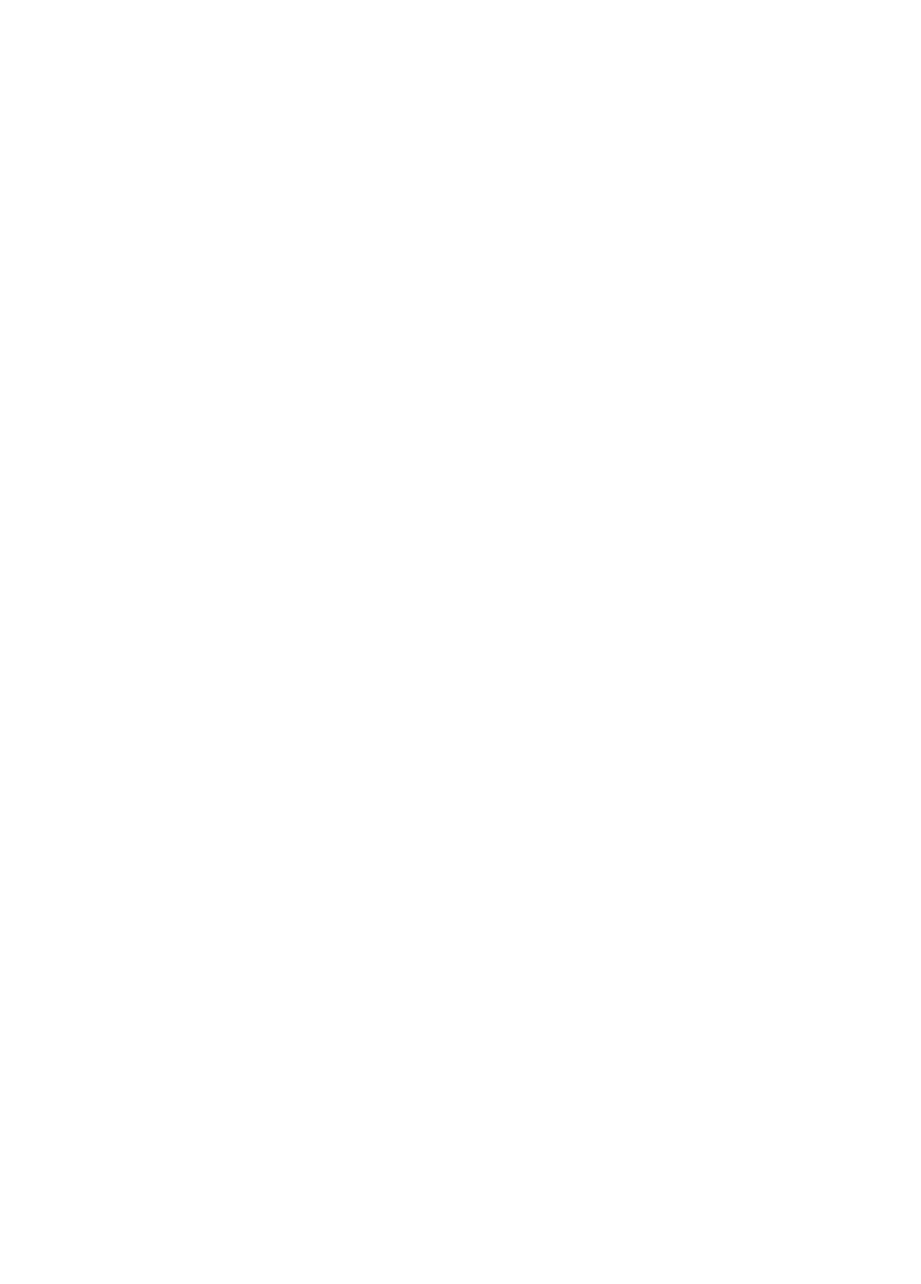
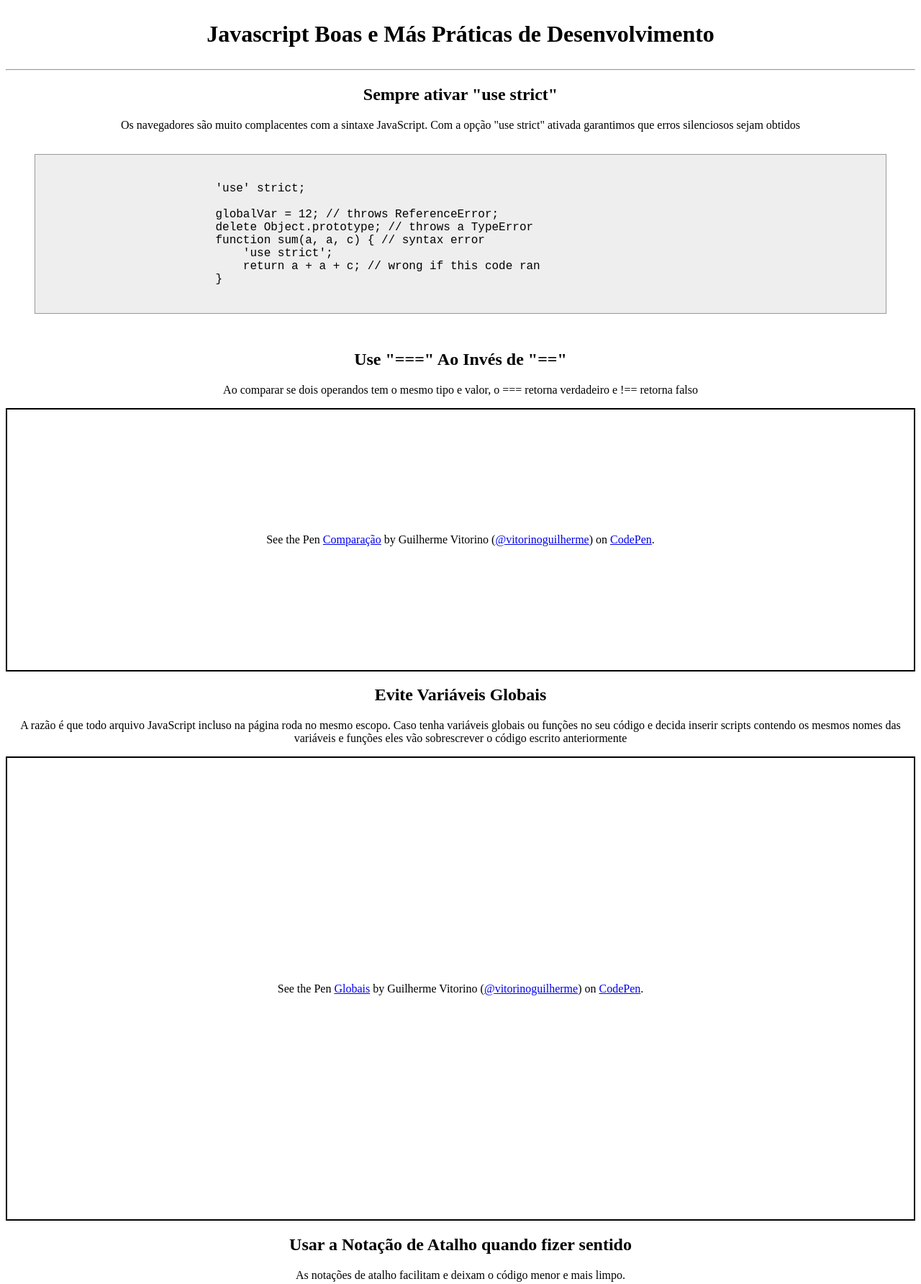
Before and after one commit to vitorinoguilherme/ifsp-dw2a4-javascript-project, a plain HTML site: page index.html in a window 1280 px wide. Shown: the top 1784 px of the page at 72% size. Before the commit the page ends 800 px from the top, so only its background shows below. Drawn offline with Linux system fonts and the light colour scheme; a script that the page names is missing.

Commit message:
add simple content and style to webpage

```diff
--- /dev/null
+++ b/css/mainStyles.css
@@ -0,0 +1,16 @@
+.c-container {
+    text-align: center;
+}
+
+.c-container__examplesjs {
+    display: inline-block;
+}
+
+pre code {
+    background-color: #eee;
+    border: 1px solid #999;
+    display: block;
+    text-align: justify;
+    padding: 20px;
+    font-size: large;
+  }
--- a/index.html
+++ b/index.html
@@ -5,8 +5,79 @@
     <meta http-equiv="X-UA-Compatible" content="IE=edge">
     <meta name="viewport" content="width=device-width, initial-scale=1.0">
     <title>js-learning</title>
+
+
+    <script src="https://requirejs.org/docs/release/2.3.5/minified/require.js"></script>
+    <script src="js/jquery-3.6.0.min.js"></script>
+    <script src="js/mainFunctions.js"></script>
+    <link rel="stylesheet" href="css/mainStyles.css" type="text/css">
+
 </head>
 <body>
+    <div class="c-container">
+        <div class="c-container__examplesjs">
+            <h1>Javascript Boas e Más Práticas de Desenvolvimento</h1></div><hr>
+
+            <h2>Sempre ativar "use strict"</h2>
+            <p>Os navegadores são muito complacentes com a sintaxe JavaScript. Com a opção "use strict" ativada garantimos que erros silenciosos sejam obtidos</p>
+            <figure>
+                <pre>
+                    <code>
+                        'use' strict;
+
+                        globalVar = 12; // throws ReferenceError;
+                        delete Object.prototype; // throws a TypeError
+                        function sum(a, a, c) { // syntax error
+                            'use strict';
+                            return a + a + c; // wrong if this code ran
+                        }
+                    </code>
+                </pre>
+            </figure>
+
+            <h2>Use "===" Ao Invés de "=="</h2>
+            <p>Ao comparar se dois operandos tem o mesmo tipo e valor, o === retorna verdadeiro e !== retorna falso</p>
+            <p class="codepen" data-height="366" data-theme-id="dark" data-default-tab="js,result" data-user="vitorinoguilherme" data-slug-hash="vYxQpLa" style="height: 366px; box-sizing: border-box; display: flex; align-items: center; justify-content: center; border: 2px solid; margin: 1em 0; padding: 1em;" data-pen-title="Comparação">
+                <span>See the Pen <a href="https://codepen.io/vitorinoguilherme/pen/vYxQpLa">
+                Comparação</a> by Guilherme Vitorino (<a href="https://codepen.io/vitorinoguilherme">@vitorinoguilherme</a>)
+                on <a href="https://codepen.io">CodePen</a>.</span>
+            </p>
+            <script async src="https://cpwebassets.codepen.io/assets/embed/ei.js"></script>
+            <div id="examplesjs__expressions-and-operators"></div>
+
+            <h2>Evite Variáveis Globais</h2>
+            <p>
+                A razão é que todo arquivo JavaScript incluso na página roda no mesmo escopo. Caso tenha variáveis globais ou funções no seu código
+                e decida inserir scripts contendo os mesmos nomes das variáveis e funções eles vão sobrescrever o código escrito anteriormente
+            </p>
+            <p class="codepen" data-height="645" data-theme-id="dark" data-default-tab="js,result" data-user="vitorinoguilherme" data-slug-hash="JjWepGw" style="height: 645px; box-sizing: border-box; display: flex; align-items: center; justify-content: center; border: 2px solid; margin: 1em 0; padding: 1em;" data-pen-title="Globais">
+                <span>See the Pen <a href="https://codepen.io/vitorinoguilherme/pen/JjWepGw">
+                Globais</a> by Guilherme Vitorino (<a href="https://codepen.io/vitorinoguilherme">@vitorinoguilherme</a>)
+                on <a href="https://codepen.io">CodePen</a>.</span>
+            </p>
+            <script async src="https://cpwebassets.codepen.io/assets/embed/ei.js"></script>
+
+            <h2>Usar a Notação de Atalho quando fizer sentido</h2>
+            <p>As notações de atalho facilitam e deixam o código menor e mais limpo.</p>
+            <p class="codepen" data-height="538" data-theme-id="dark" data-default-tab="js" data-user="vitorinoguilherme" data-slug-hash="GRWwQer" style="height: 538px; box-sizing: border-box; display: flex; align-items: center; justify-content: center; border: 2px solid; margin: 1em 0; padding: 1em;" data-pen-title="GRWwQer">
+                <span>See the Pen <a href="https://codepen.io/vitorinoguilherme/pen/GRWwQer">
+                GRWwQer</a> by Guilherme Vitorino (<a href="https://codepen.io/vitorinoguilherme">@vitorinoguilherme</a>)
+                on <a href="https://codepen.io">CodePen</a>.</span>
+            </p>
+            <script async src="https://cpwebassets.codepen.io/assets/embed/ei.js"></script>
+
+            <h2>A Forma Mais Rápida de Construir uma Cadeia de Caracteres</h2>
+            <p>Existem opções mais performáticas do que o for simples. Quando precisar iterar por um vetor ou objeto identifique a solução mais rápida para o trabalho em questão</p>
+            <p class="codepen" data-height="388" data-theme-id="dark" data-default-tab="js,result" data-user="vitorinoguilherme" data-slug-hash="JjWeLMR" style="height: 388px; box-sizing: border-box; display: flex; align-items: center; justify-content: center; border: 2px solid; margin: 1em 0; padding: 1em;" data-pen-title="JjWeLMR">
+                <span>See the Pen <a href="https://codepen.io/vitorinoguilherme/pen/JjWeLMR">
+                JjWeLMR</a> by Guilherme Vitorino (<a href="https://codepen.io/vitorinoguilherme">@vitorinoguilherme</a>)
+                on <a href="https://codepen.io">CodePen</a>.</span>
+            </p>
+            <script async src="https://cpwebassets.codepen.io/assets/embed/ei.js"></script>
+        </div>
+    </div>
+
+
 
 </body>
 </html>
```
